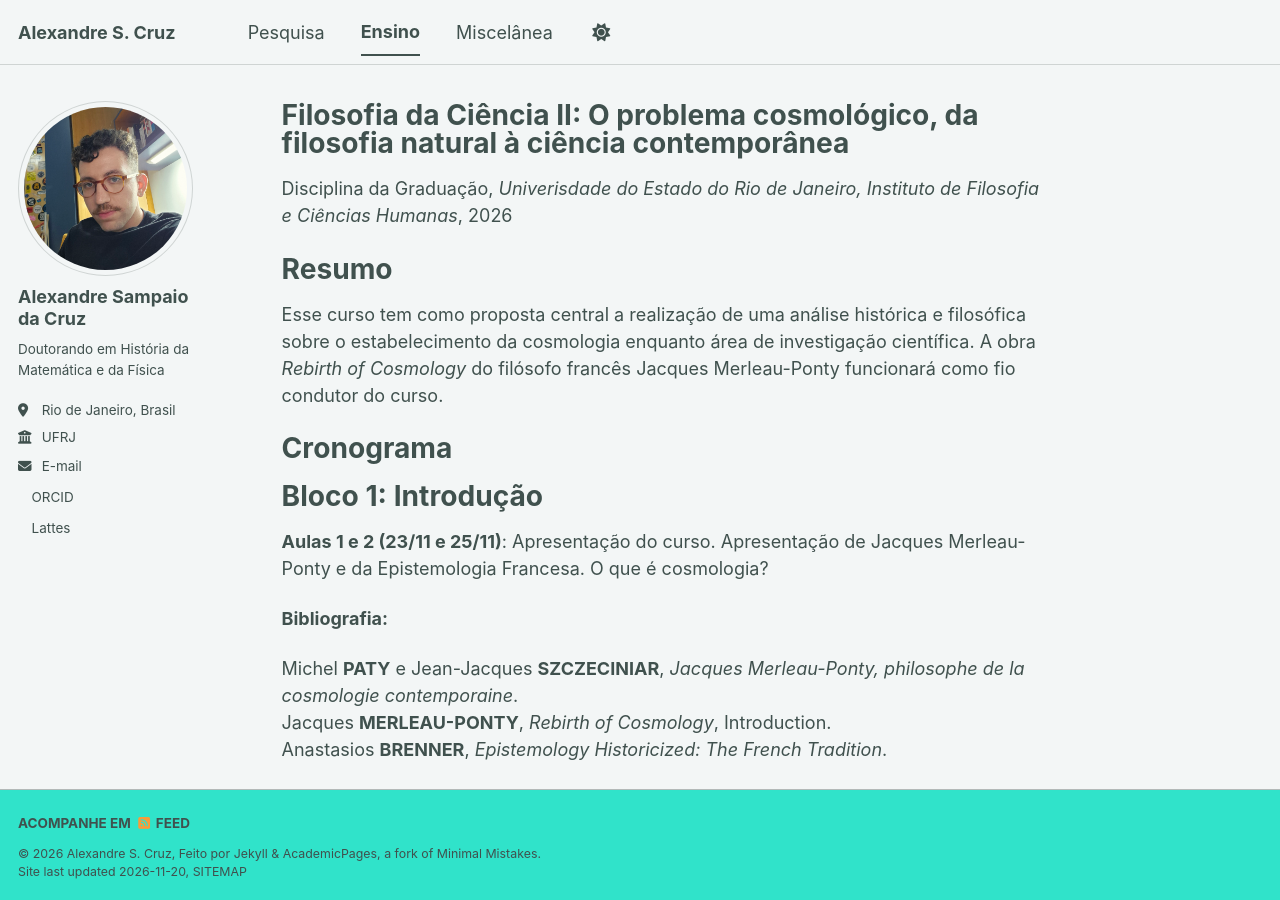
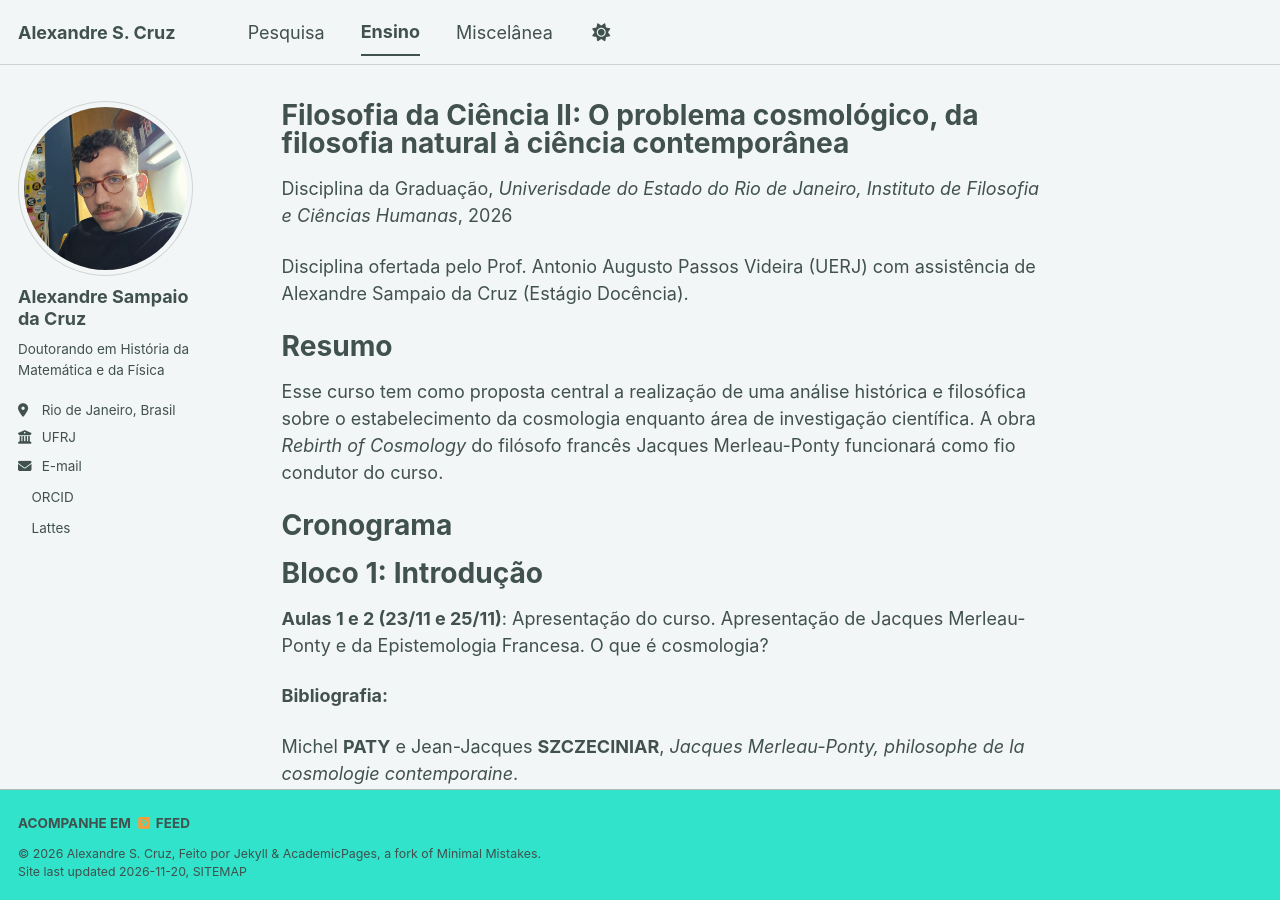
Before and after one commit to alexndr-sc/alexndr-sc.github.io, a Jekyll site: the page built from _teaching/2014-spring-teaching-1.md, in a window 1280 px wide and 900 px high. Built offline with Jekyll 4.4.1, drawn with Linux system fonts in a browser that asks for light colours; a script bundle is joined from its source files by our own code; a style sheet for code colours, icons or effects is not loaded.

Commit message:
Update 2014-spring-teaching-1.md

```diff
--- a/_teaching/2014-spring-teaching-1.md
+++ b/_teaching/2014-spring-teaching-1.md
@@ -8,6 +8,7 @@ date: 2026-11-18
 location: Rio de Janeiro
 ---
 
+Disciplina ofertada pelo Prof. Antonio Augusto Passos Videira (UERJ) com assistência de Alexandre Sampaio da Cruz (Estágio Docência).
 
 Resumo
 ======
```
